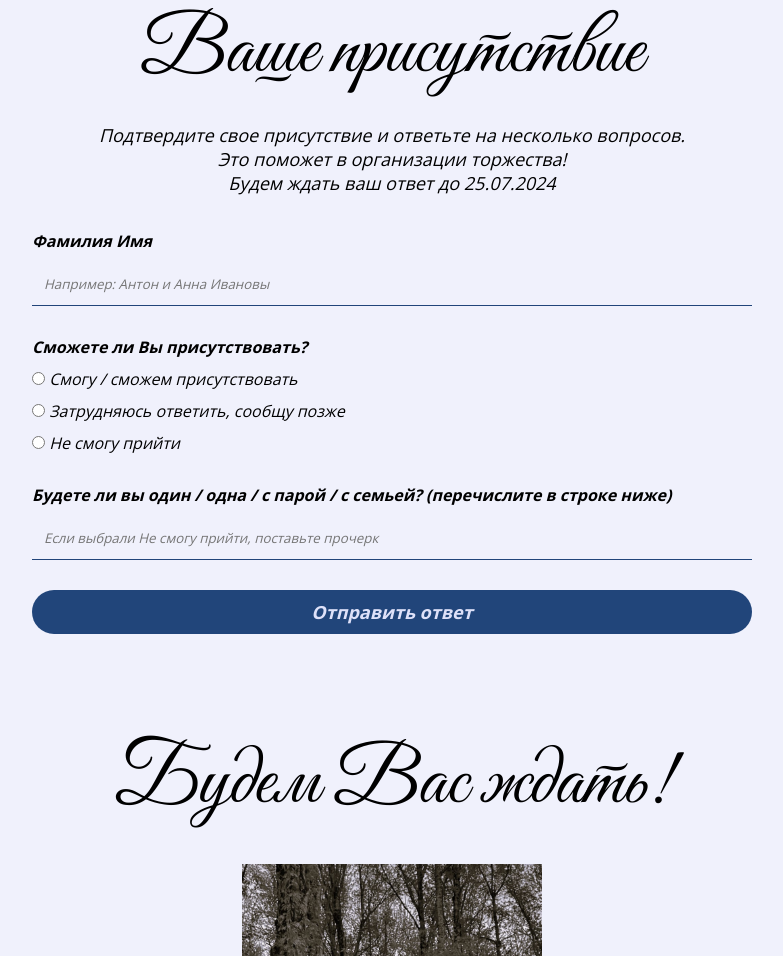
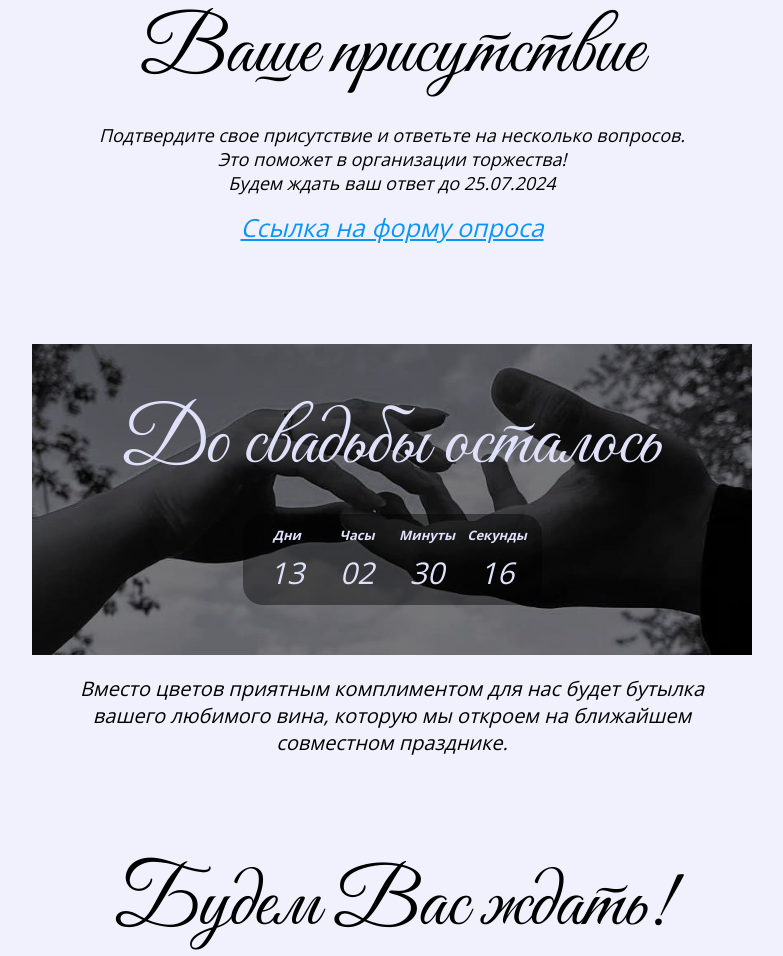
Before and after one commit to NataliaKivchun/wedding, a plain HTML site: page index.html in a window 1280 px wide. Shown: the part 3107-4063 px from the top of the page, without its empty margins (248-1031 px from the left). Drawn offline with Linux system fonts and the light colour scheme.

Commit message:
remove form

```diff
--- a/index.html
+++ b/index.html
@@ -62,34 +62,9 @@
             <div class="form-wrapper" id="form-wrapper">
                 <h3 class="section-header">Ваше присутствие</h3>
                 <p class="questions__text">Подтвердите свое присутствие и ответьте на несколько вопросов.<br> Это поможет в организации торжества!<br> Будем ждать ваш ответ до 25.07.2024</p>
-                <form id="attendance-form" action="https://docs.google.com/forms/d/e/1FAIpQLSfaN-O9nHb9eAJ4kmPle-BvZNJqAeinG12hhrBU80-O-NtzmQ/formResponse" method="POST" onsubmit="handleFormSubmit(event)">
-                    <div class="form-element">
-                        <span class="form-element__title">Фамилия Имя</span>
-                        <input class="form-element__text-input" type="text" name="entry.877086558" placeholder="Например: Антон и Анна Ивановы" required>
-                    </div>
-                    <div class="form-element radio-buttons">
-                        <span class="form-element__title">Сможете ли Вы присутствовать?</span>
-                        <label class="radio-label" for="yes">
-                            <input type="radio" name="entry.1498135098" id="yes" value="Смогу / сможем присутствовать" required>
-                            <span class="radio-label__text">Смогу / сможем присутствовать</span>
-                        </label>
-                        <label class="radio-label" for="later">
-                            <input type="radio" name="entry.1498135098" id="later" value="Затрудняюсь ответить, сообщу позже">
-                            <span class="radio-label__text">Затрудняюсь ответить, сообщу позже</span>
-                        </label>
-                        <label class="radio-label" for="no">
-                            <input type="radio" name="entry.1498135098" id="no" value="Не смогу прийти">
-                            <span class="radio-label__text">Не смогу прийти</span>
-                        </label>
-                    </div>
-                    <div class="form-element">
-                        <span class="form-element__title">Будете ли вы один / одна / с парой / с семьей? (перечислите в строке ниже)</span>
-                        <input class="form-element__text-input" type="text" name="entry.2606285" placeholder="Если выбрали Не смогу прийти, поставьте прочерк" required>
-                    </div>
-                    <button type="submit" class="form-btn">Отправить ответ</button>
-                </form>
+                <a class="questions__link" href="https://docs.google.com/forms/d/e/1FAIpQLSfaN-O9nHb9eAJ4kmPle-BvZNJqAeinG12hhrBU80-O-NtzmQ/viewform?usp=sf_link">Ссылка на форму опроса</a>
             </div>
-                <div id="timer" hidden>
+                <div id="timer">
                     <div class="timer-wrapper">
                         <h3 class="section-header">До свадьбы осталось</h3>
                         <div class="timer__box">
@@ -121,33 +96,9 @@
     </div>
 
     <script>
-
         window.onload = function() {
             const deadline = new Date("August 2, 2024 00:00:00").getTime();
             initializeClock('questions', deadline);
-        }
-
-        async function handleFormSubmit(event) {
-            event.preventDefault();
-            let timerWrapper = document.querySelector("#timer");
-            let formWrapper = document.querySelector("#form-wrapper");
-
-            timerWrapper.removeAttribute("hidden");
-            formWrapper.setAttribute("hidden", "");
-
-            const form = event.target;
-            const formData = new FormData(form);
-
-            try {
-                await fetch(form.action, {
-                    method: form.method,
-                    body: formData,
-                    mode: 'no-cors'
-                });
-                console.log("Form submitted successfully");
-            } catch (error) {
-                console.error("Error submitting form:", error);
-            }
         }
 
         function updateTimer(deadline) {
--- a/src/style.css
+++ b/src/style.css
@@ -231,7 +231,7 @@ body {
 }
 
 .questions__text {
-    margin: 20px 0 35px;
+    margin: 20px 0 15px;
     text-align: center;
     font-size: 18px;
 }
@@ -358,3 +358,9 @@ div[hidden] {
     text-align: center;
     margin: 20px 20px 0;
 }
+
+.questions__link {
+    color: #0b95f7;
+    font-size: 25px;
+    margin-bottom: 100px;
+}
```
